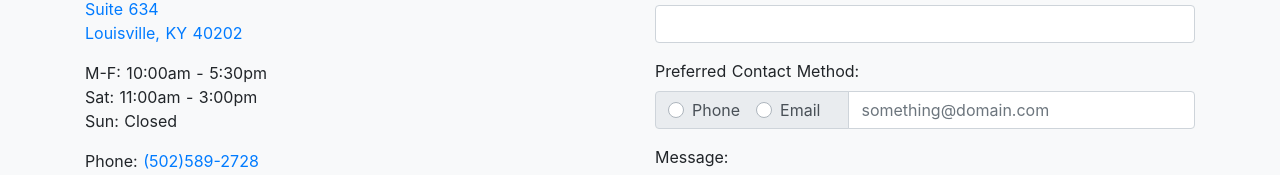
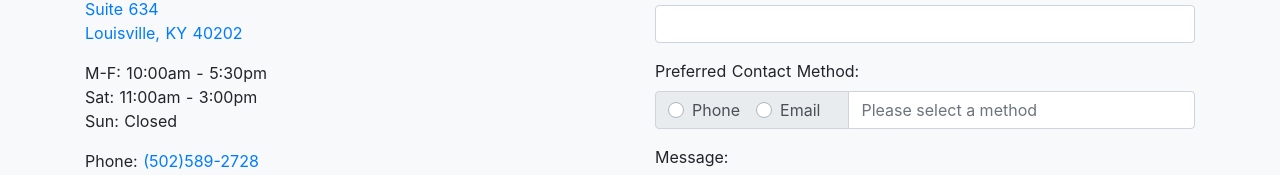
Before and after one commit to shadowlion/aestheticsinjewelry, a Nuxt app in the folder client/: page / in a window 1280 px wide. Shown: the part 1727-1902 px from the top of the page. Built offline with nearby package versions, Linux system fonts and the light colour scheme.

Commit message:
fix placeholder issue

```diff
--- a/client/components/Forms/ContactForm/index.vue
+++ b/client/components/Forms/ContactForm/index.vue
@@ -17,9 +17,7 @@
         <b-form-input
           id="input-method"
           v-model="form.methodData"
-          :placeholder="
-            form.method === 'Phone' ? '(###) ###-####' : 'something@domain.com'
-          "
+          :placeholder="methodPlaceholder"
         />
       </b-input-group>
 
@@ -51,6 +49,20 @@ export default Vue.extend({
       sent: false
     };
   },
+  computed: {
+    methodPlaceholder() {
+      const method: string | null = this.form.method;
+
+      switch (method) {
+        case "Phone":
+          return "(###) ###-####";
+        case "Email":
+          return "something@domain.com";
+        default:
+          return "Please select a method";
+      }
+    }
+  },
   methods: {
     async submitContactForm() {
       this.sent = true;
```
Also changed, not shown: client/components/Forms/ContactForm/types.ts (+4 -4 lines).
